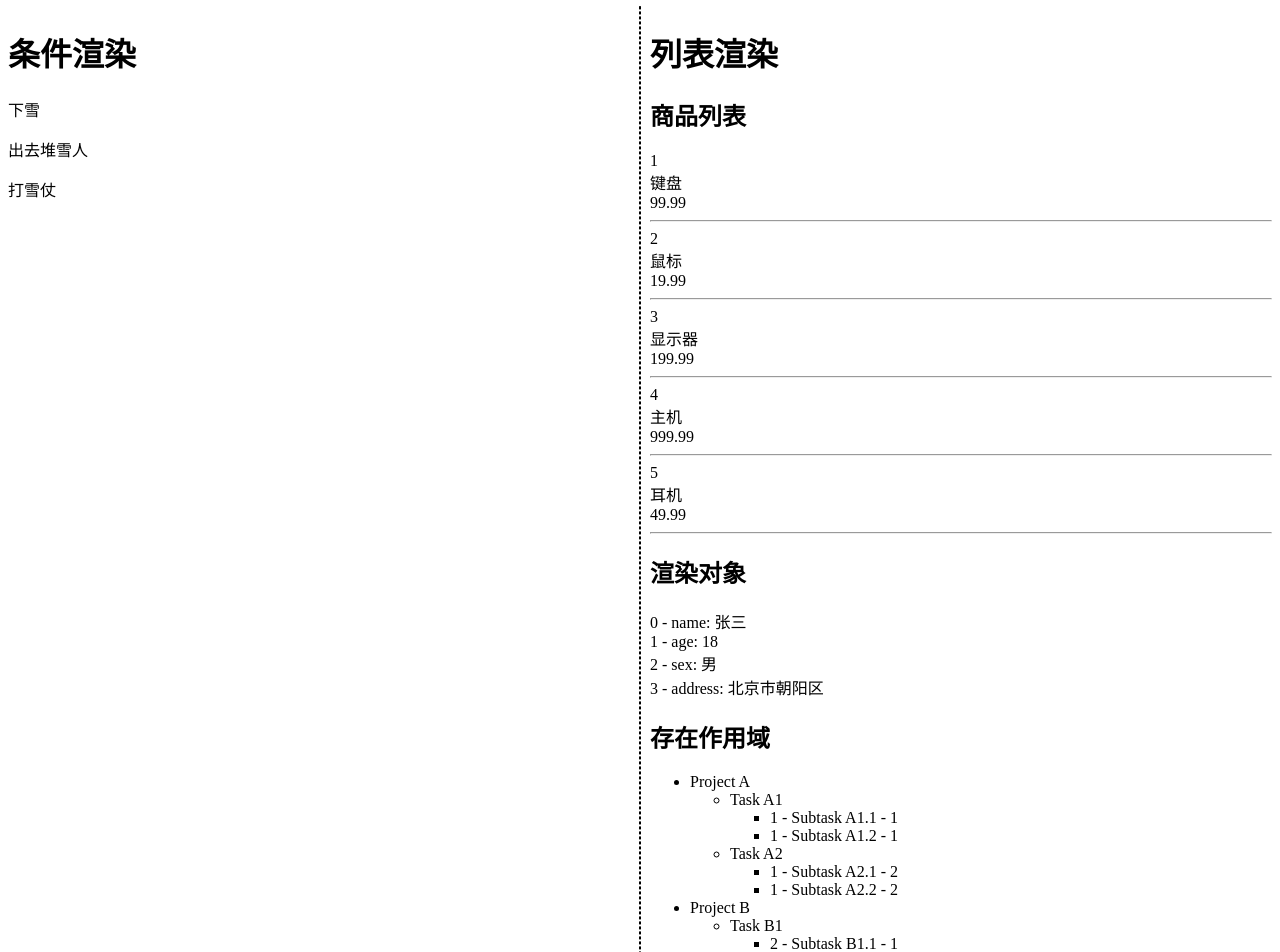
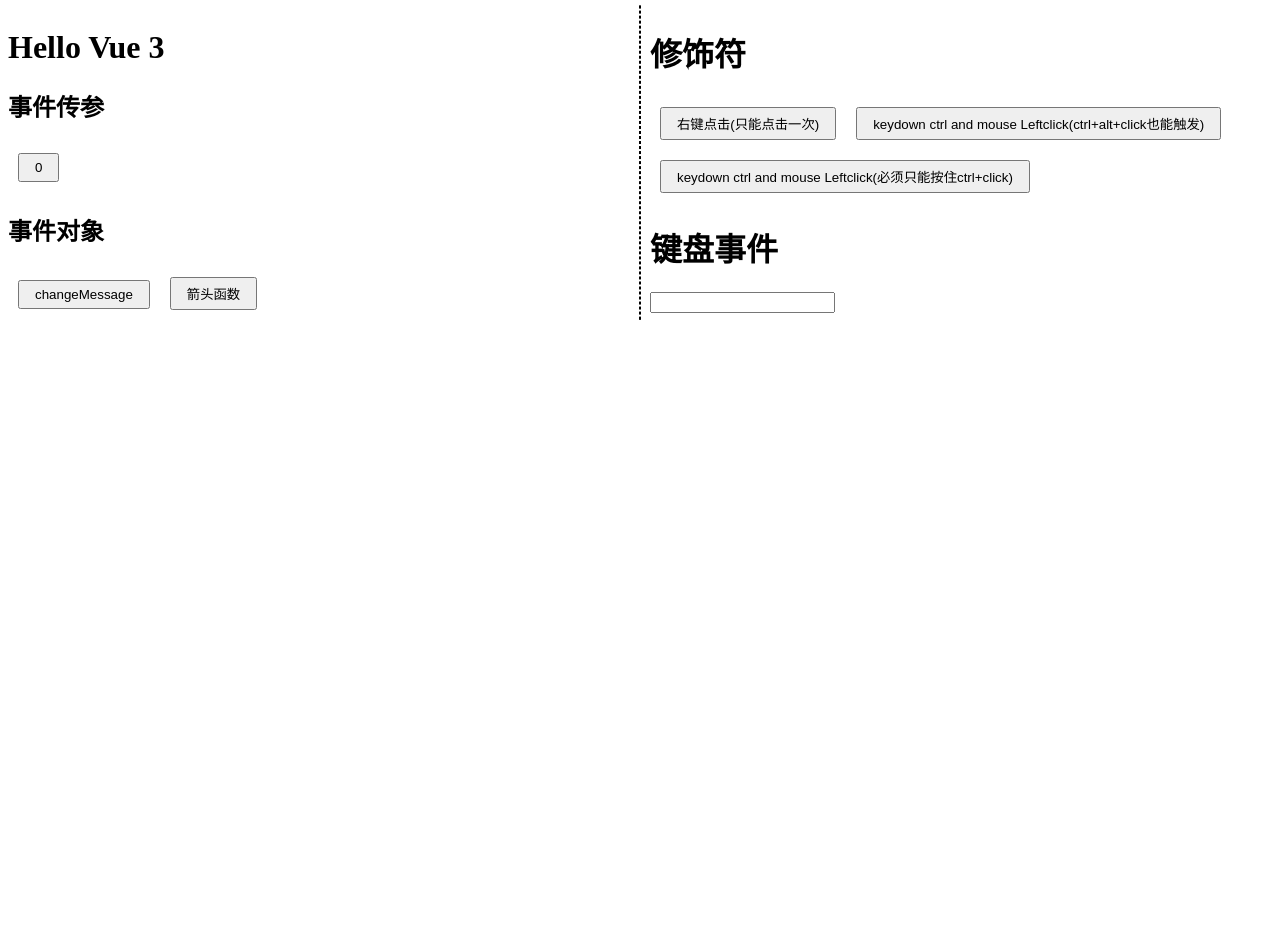
Before and after one commit to LvYuanWang/vue3_fast_entry, a Vue app: page / in a window 1280 px wide. Shown: the top 952 px of the page. After the commit the page ends 800 px from the top, so only its background shows below. Built offline with nearby package versions, Linux system fonts and the light colour scheme.

Commit message:
vue3事件处理

```diff
--- a/src/App.vue
+++ b/src/App.vue
@@ -2,145 +2,57 @@
   <div class="container">
     <hr class="hr" />
     <div>
-      <h1>条件渲染</h1>
-      <div v-if="isShow">使用 v-if 来做条件渲染</div>
-      <div v-show="isShow">使用 v-show 来做条件渲染</div>
-      <template v-if="type === 1">
-        <div>晴天</div>
-        <p>出去旅游</p>
-        <p>玩的开心</p>
-      </template>
-      <template v-else-if="type === 2">
-        <div>下雨</div>
-        <p>在家看电影</p>
-        <p>吃爆米花</p>
-      </template>
-      <template v-else-if="type === 3">
-        <div>下雪</div>
-        <p>出去堆雪人</p>
-        <p>打雪仗</p>
-      </template>
-      <template v-else-if="type === 4">
-        <div>阴天</div>
-        <p>在家吃火锅</p>
-        <p>看电视</p>
-      </template>
-      <div v-else>未知天气!!!</div>
+      <h1>{{ Message }}</h1>
+      <h2>事件传参</h2>
+      <button @click="addNum(Math.random() * 10)">{{ count }}</button>
+      <h2>事件对象</h2>
+      <button @click="add('Hello Event!', $event)">changeMessage</button>
+      <button @click="(event) => add('hello Func!', event)">箭头函数</button>
     </div>
     <div>
-      <h1>列表渲染</h1>
-      <h2>商品列表</h2>
-      <template v-for="(item, index) in shoppingArr" :key="index">
-        <div>{{ index + 1 }}</div>
-        <div>{{ item.name }}</div>
-        <div>{{ item.price }}</div>
-        <hr />
-      </template>
-      <h2>渲染对象</h2>
-      <div v-for="(value, key, index) in obj" :key="index">
-        {{ index }} - {{ key }}: {{ value }}
-      </div>
-      <h2>存在作用域</h2>
-      <ul>
-        <li v-for="project in projects" :key="project.id">
-          {{ project.name }}
-          <ul>
-            <li v-for="task in project.tasks" :key="task.id">
-              {{ task.name }}
-              <ul>
-                <li v-for="subtask in task.subtasks" :key="subtask">
-                  {{ project.id }} - {{ subtask }} - {{ task.id }}
-                </li>
-              </ul>
-            </li>
-          </ul>
-        </li>
-      </ul>
+      <h1>修饰符</h1>
+      <button @click.once.right="handleRightClick">右键点击(只能点击一次)</button>
+      <button @click.ctrl="onClick">keydown ctrl and mouse Leftclick(ctrl+alt+click也能触发)</button>
+      <button @click.ctrl.exact="onClick">keydown ctrl and mouse Leftclick(必须只能按住ctrl+click)</button>
+      <h1>键盘事件</h1>
+      <input type="text" @keyup.enter="submitText('Enter Key Pressed!', $event)" />
     </div>
   </div>
 </template>
 
 <script setup>
-import { reactive, ref } from 'vue';
+import { ref } from 'vue';
 
-const type = ref(1);
-const isShow = ref(true);
+const count = ref(0);
+const Message = ref('Hello Vue 3');
 
-const shoppingArr = ref([
-  { name: '键盘', price: 99.99 },
-  { name: '鼠标', price: 19.99 },
-  { name: '显示器', price: 199.99 },
-  { name: '主机', price: 999.99 },
-  { name: '耳机', price: 49.99 }
-]);
-const obj = reactive({
-  name: "张三",
-  age: 18,
-  sex: "男",
-  address: "北京市朝阳区"
-});
-const projects = ref([
-  {
-    id: 1,
-    name: "Project A",
-    tasks: [
-      {
-        id: 1,
-        name: "Task A1",
-        subtasks: ['Subtask A1.1', 'Subtask A1.2']
-      },
-      {
-        id: 2,
-        name: "Task A2",
-        subtasks: ['Subtask A2.1', 'Subtask A2.2']
-      }
-    ]
-  },
-  {
-    id: 2,
-    name: "Project B",
-    tasks: [
-      {
-        id: 1,
-        name: "Task B1",
-        subtasks: ['Subtask B1.1', 'Subtask B1.2']
-      },
-      {
-        id: 2,
-        name: "Task B2",
-        subtasks: ['Subtask B2.1', 'Subtask B2.2']
-      }
-    ]
-  }
-]);
-
-setInterval(() => {
-  type.value = Math.floor(Math.random() * 5) + 1;
-}, 3000);
-setTimeout(() => {
-  isShow.value = false;
-  projects.value.push({
-    id: 3,
-    name: '这是一个大项目',
-    tasks: [
-      {
-        id: 1,
-        name: '搭建工程',
-        subtasks: ['🧵调研框架', '熟悉框架']
-      },
-      {
-        id: 2,
-        name: '分解模块',
-        subtasks: ['先调研', '分析']
-      }
-    ]
-  })
-}, 2000);
+function addNum(num) {
+  count.value += num;
+}
+function add(message, event) {
+  Message.value = message;
+  console.log(event);
+}
+function onClick() {
+  console.log('click');
+}
+function handleRightClick() {
+  console.log("Right Click");
+}
+function submitText(message, event) {
+  console.log(message);
+  console.log(event.key);
+}
 </script>
 
 <style scoped>
 * {
   transition: all 1s;
+}
+
+button {
+  padding: 5px 15px;
+  margin: 10px;
 }
 
 .container {
```
Also changed, not shown: 1 other file (tests, documents, lock files or other folders).
